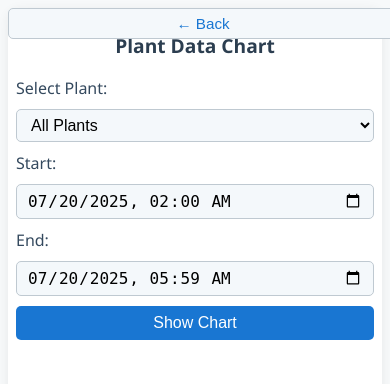
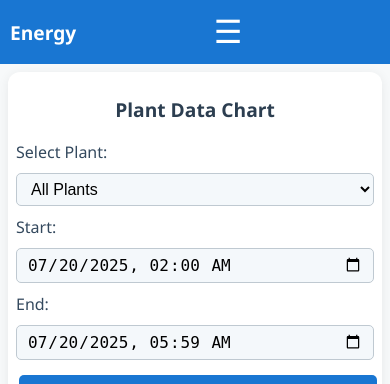
Before and after one commit to valenergy/energy, a Flask app: page /data in a window 390 px wide. Shown: the top 384 px of the page. Run offline with Flask 3, Linux system fonts and the light colour scheme; the visitor is signed in with stand-in values (Sample User, id 1); data that the repository does not hold is empty.

Commit message:
Navigation menu

```diff
--- a/server.py
+++ b/server.py
@@ -84,7 +84,7 @@ def auth_callback():
     token = oauth.my_oidc.authorize_access_token()
     userinfo = oauth.my_oidc.userinfo()
     session['user'] = userinfo
-    return redirect('/')
+    return redirect('/plants')
 
 @app.route('/logout')
 def logout():
@@ -101,7 +101,7 @@ def welcome():
 def index():
     user = session.get('user')
     server_time = datetime.now().strftime('%Y-%m-%d %H:%M:%S')
-    return render_template('index.html', user=user, server_time=server_time, user1=user)
+    return render_template('index.html', user=user, server_time=server_time)
 
 @app.route('/get-data', methods=['POST'])
 @login_required
--- a/static/styles.css
+++ b/static/styles.css
@@ -86,6 +86,50 @@ tr:last-child td {
     gap: 7px;
 }
 
+/* Navigation styles */
+.main-nav {
+    background: #1976d2;
+    color: #fff;
+    width: 100%;
+}
+.nav-container {
+    display: flex;
+    align-items: center;
+    justify-content: space-between;
+    max-width: 900px;
+    margin: 0 auto;
+    padding: 0 10px;
+}
+.nav-logo {
+    font-weight: bold;
+    font-size: 1.2em;
+    padding: 12px 0;
+}
+.nav-toggle {
+    display: none;
+    background: none;
+    border: none;
+    color: #fff;
+    font-size: 2em;
+    cursor: pointer;
+}
+.nav-menu {
+    list-style: none;
+    display: flex;
+    margin: 0;
+    padding: 0;
+}
+.nav-menu li a {
+    display: block;
+    padding: 16px 18px;
+    color: #fff;
+    text-decoration: none;
+}
+.nav-menu li a:hover {
+    background: #1565c0;
+}
+
+/* Responsive styles */
 @media (max-width: 700px) {
     table, th, td {
         font-size: 13px;
@@ -93,4 +137,28 @@ tr:last-child td {
     table {
         width: 100%;
     }
+    .nav-toggle {
+        display: block;
+    }
+    .nav-menu {
+        display: none;
+        flex-direction: column;
+        width: 100%;
+        background: #1976d2;
+        position: absolute;
+        left: 0;
+        top: 56px;
+        z-index: 1000;
+    }
+    .nav-menu.nav-menu-visible {
+        display: flex;
+    }
+    .nav-menu li a {
+        padding: 14px 10px;
+        border-top: 1px solid #1565c0;
+    }
+    .nav-container {
+        flex-direction: row;
+        position: relative;
+    }
 }
--- a/templates/data.html
+++ b/templates/data.html
@@ -3,6 +3,7 @@
 <head>
     <title>Plant Data Chart</title>
     <meta name="viewport" content="width=device-width, initial-scale=1"> <!-- Mobile ready meta tag -->
+    <link rel="stylesheet" href="{{ url_for('static', filename='styles.css') }}">
     <script src="https://cdn.jsdelivr.net/npm/chart.js"></script>
     <style>
         body {
@@ -117,8 +118,8 @@
     </style>
 </head>
 <body>
+    {% include 'nav.html' %}
     <div class="container">
-        <button onclick="window.location.href='/'" id="back-btn">← Back</button>
         <h2>Plant Data Chart</h2>
         <div class="controls">
             <label for="plant">Select Plant:</label>
--- a/templates/logs.html
+++ b/templates/logs.html
@@ -3,6 +3,7 @@
 <head>
     <meta charset="UTF-8">
     <title>Audit Logs</title>
+    <link rel="stylesheet" href="{{ url_for('static', filename='styles.css') }}">
     <style>
         table { border-collapse: collapse; width: 100%; }
         th, td { border: 1px solid #ccc; padding: 8px; }
@@ -11,6 +12,7 @@
     </style>
 </head>
 <body>
+    {% include 'nav.html' %}
     <h2>Audit Logs</h2>
     <table>
         <thead>
--- /dev/null
+++ b/templates/nav.html
@@ -0,0 +1,22 @@
+<nav class="main-nav">
+    <div class="nav-container">
+        <span class="nav-logo"><a href="/" style="color:#fff;text-decoration:none;">Energy</a></span>
+        <button class="nav-toggle" aria-label="Toggle navigation" onclick="toggleNavMenu()">
+            &#9776;
+        </button>
+        <ul class="nav-menu" id="navMenu">
+            <li><a href="/">Home</a></li>
+            <li><a href="/plants">Plants</a></li>
+            <li><a href="/data">Data</a></li>
+            <li><a href="/logs">Logs</a></li>
+            <li><a href="/price">Price</a></li>
+            <li><a href="/logout">Logout</a></li>
+        </ul>
+    </div>
+</nav>
+<script>
+function toggleNavMenu() {
+    var menu = document.getElementById('navMenu');
+    menu.classList.toggle('nav-menu-visible');
+}
+</script>
```
Also changed, not shown: templates/index.html (+3 -17 lines).
